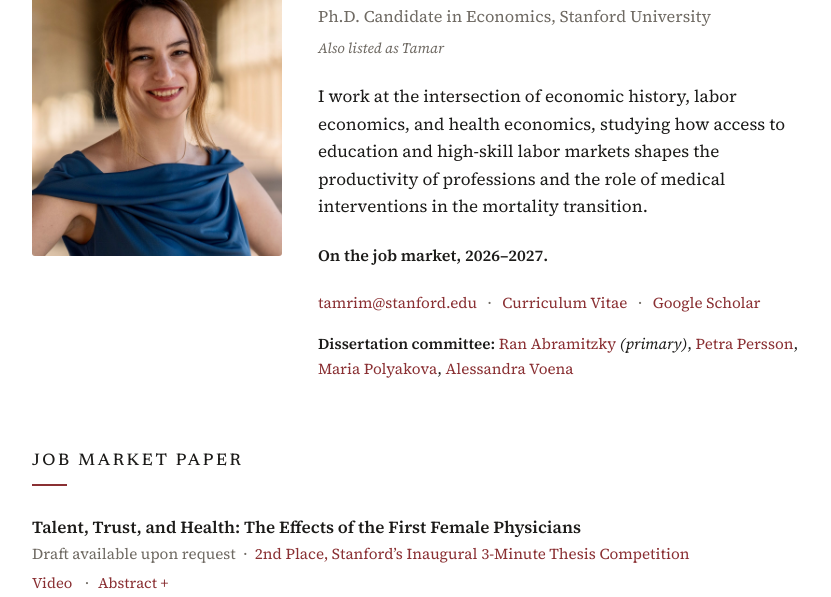
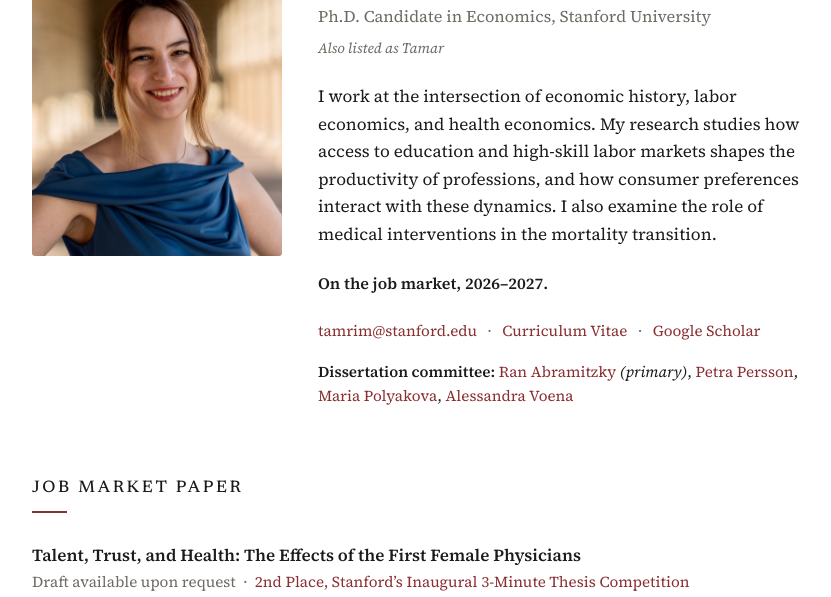
Before and after one commit to tamrim/tamrim.github.io, a plain HTML site: page index.html in a window 1280 px wide. Shown: the part 179-776 px from the top of the page, without its empty margins (220-1051 px from the left). Drawn offline with Linux system fonts and the light colour scheme.

Commit message:
Update index.html

```diff
--- a/index.html
+++ b/index.html
@@ -245,11 +245,12 @@
       <span>Ph.D. Candidate in Economics, Stanford University</span>
       <span class="name-note">Also listed as Tamar</span>
     </p>
-    <p>
+    <p class="bio">
       I work at the intersection of economic history, labor economics, and
-      health economics, studying how access to education and high-skill labor
-      markets shapes the productivity of professions and the role of medical
-      interventions in the mortality transition.
+      health economics. My research studies how access to education and
+      high-skill labor markets shapes the productivity of professions, and how
+      consumer preferences interact with these dynamics. I also examine the role
+      of medical interventions in the mortality transition.
     </p>
     <p class="market-note"><strong>On the job market, 2026&ndash;2027.</strong></p>
     <p class="contact-line">
```
